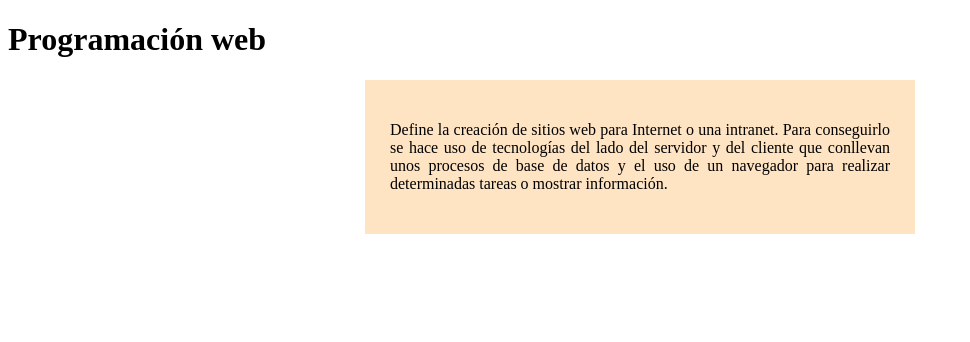
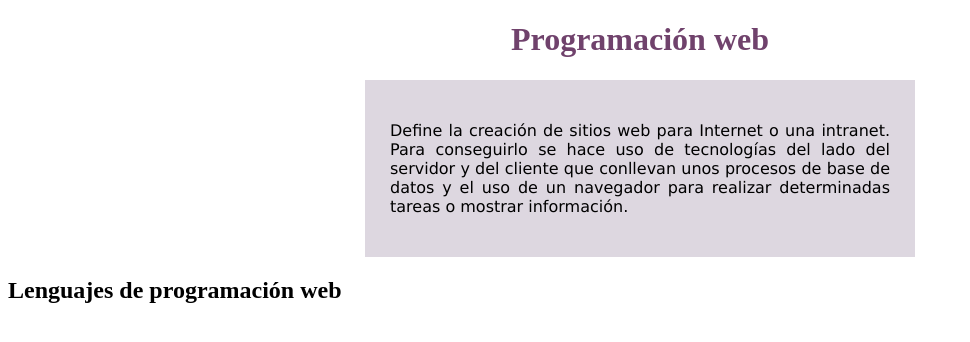
Before and after one commit to isaherrera7/isa, a plain HTML site: page contenedores.html in a window 1280 px wide. Shown: the whole page, without its empty margins (0-970 px from the left). Drawn offline with Linux system fonts and the light colour scheme.

Commit message:
Update contenedores.html

```diff
--- a/contenedores.html
+++ b/contenedores.html
@@ -2,9 +2,20 @@
 <html>
     <head>
         <style>
-            p{text-align: justify;}
+            p{text-align: justify;
+              font-family: Verdana, Geneva, Tahoma, sans-serif;}
+            h1{
+                text-align: center;
+                color: #70426c;
+                font-family: 'Times New Roman', Times, serif;
+            }
+            h1{
+                text-align: center;
+                color: #70426c;
+                font-family: 'Times New Roman', Times, serif;
+            }
             #divuno{
-                background-color: bisque;
+                background-color: rgb(221, 215, 224);
                 border: 0px;
                 width: 500px;
                 margin: 0 auto;
@@ -20,5 +31,14 @@
         <div id="divuno">
             <p>Define la creación de sitios web para Internet o una intranet. Para conseguirlo se hace uso de tecnologías del lado del servidor y del cliente que conllevan unos procesos de base de datos y el uso de un navegador para realizar determinadas tareas o mostrar información.</p>
         </div>
+        <h2>Lenguajes de programación web</h2>
+        <div id="divlenguajes">
+            <div>
+            </div>
+            <div>
+            </div>
+            <div>
+            </div>
+        </div>
     </body>
 </html>
```
